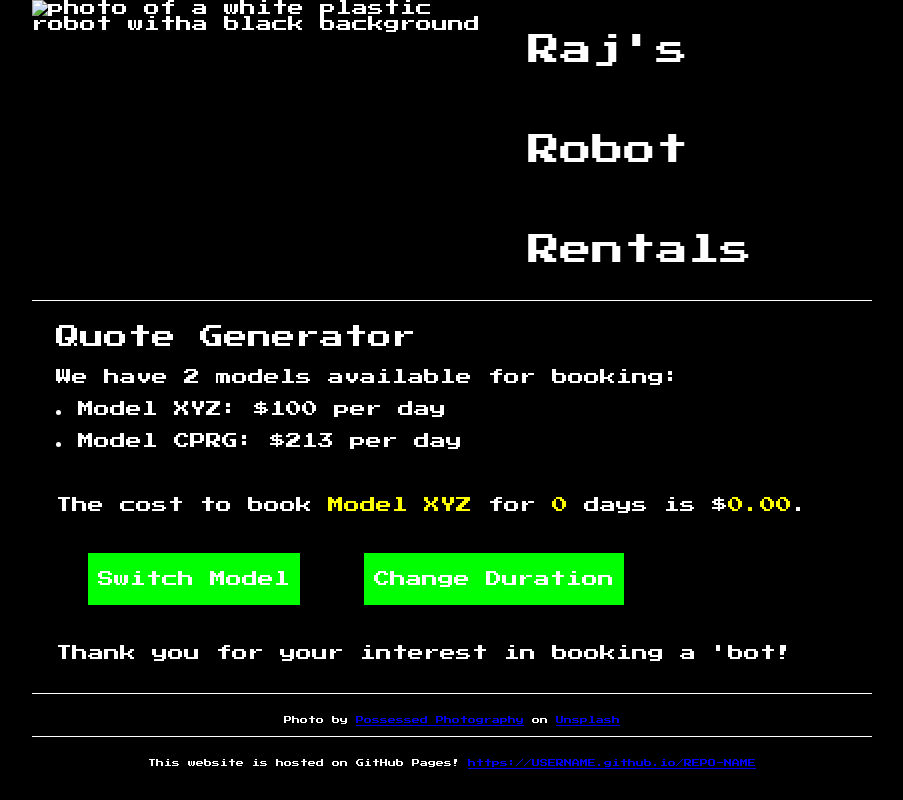
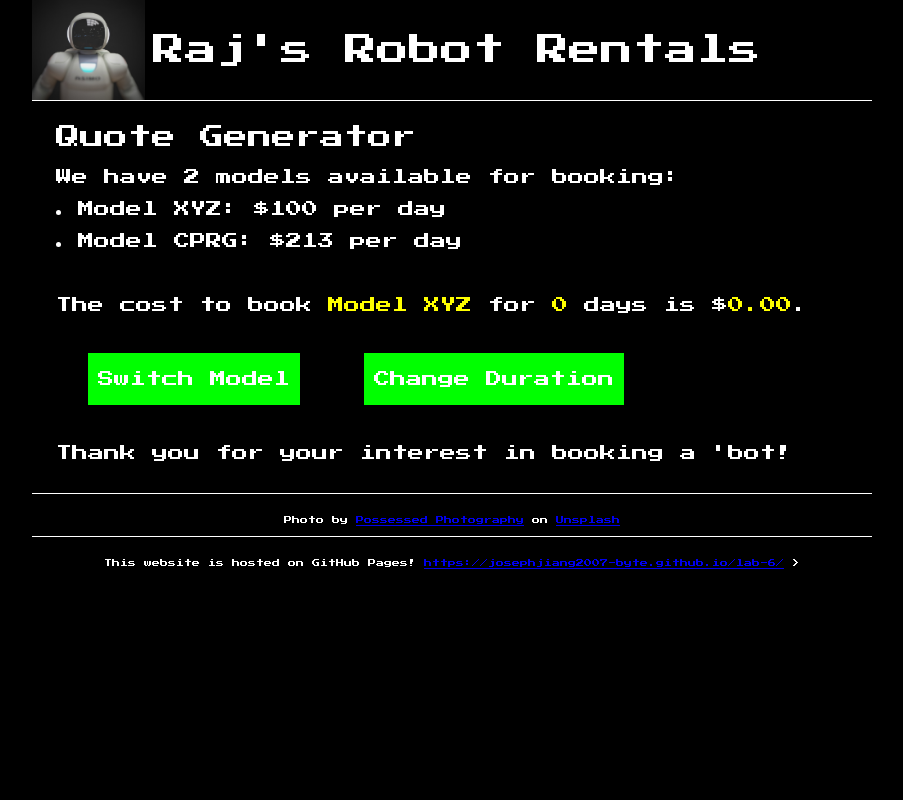
Before and after one commit to josephjiang2007-byte/lab-6, a plain HTML site: page index.html in a window 1280 px wide. Shown: the whole page, without its empty margins (188-1091 px from the left). Drawn offline with Linux system fonts and the light colour scheme; files that its build step writes are made by us from their sources; files whose address does not match are found by name.

Commit message:
Update index.html

```diff
--- a/index.html
+++ b/index.html
@@ -6,8 +6,8 @@
     <meta name="viewport" content="width=device-width, initial-scale=1.0" />
     <title>Raj's Robot Rentals</title>
     <!-- style sheets -->
-    <link rel="stylesheet" href="styles/reset.css" />
-    <link rel="stylesheet" href="styles/styles.css" />
+    <link rel="stylesheet" href="reset.css" />
+    <link rel="stylesheet" href="styles.css" />
     <!-- web fonts -->
     <link rel="preconnect" href="https://fonts.googleapis.com" />
     <link rel="preconnect" href="https://fonts.gstatic.com" crossorigin />
@@ -20,7 +20,7 @@
   <body>
     <header class="flex">
       <img
-        src="images/robot.jpg"
+        src="robot.jpg"
         alt="photo of a white plastic robot witha black background"
       />
       <h1>Raj's Robot Rentals</h1>
@@ -59,8 +59,8 @@
       </p>
       <p>
         This website is hosted on GitHub Pages!
-        <a href="https://username.github.io/REPO-NAME"
-          >https://USERNAME.github.io/REPO-NAME</a
+        <a href="https://josephjiang2007-byte.github.io/lab-6/">
+    https://josephjiang2007-byte.github.io/lab-6/</a>
         >
       </p>
     </footer>
```
